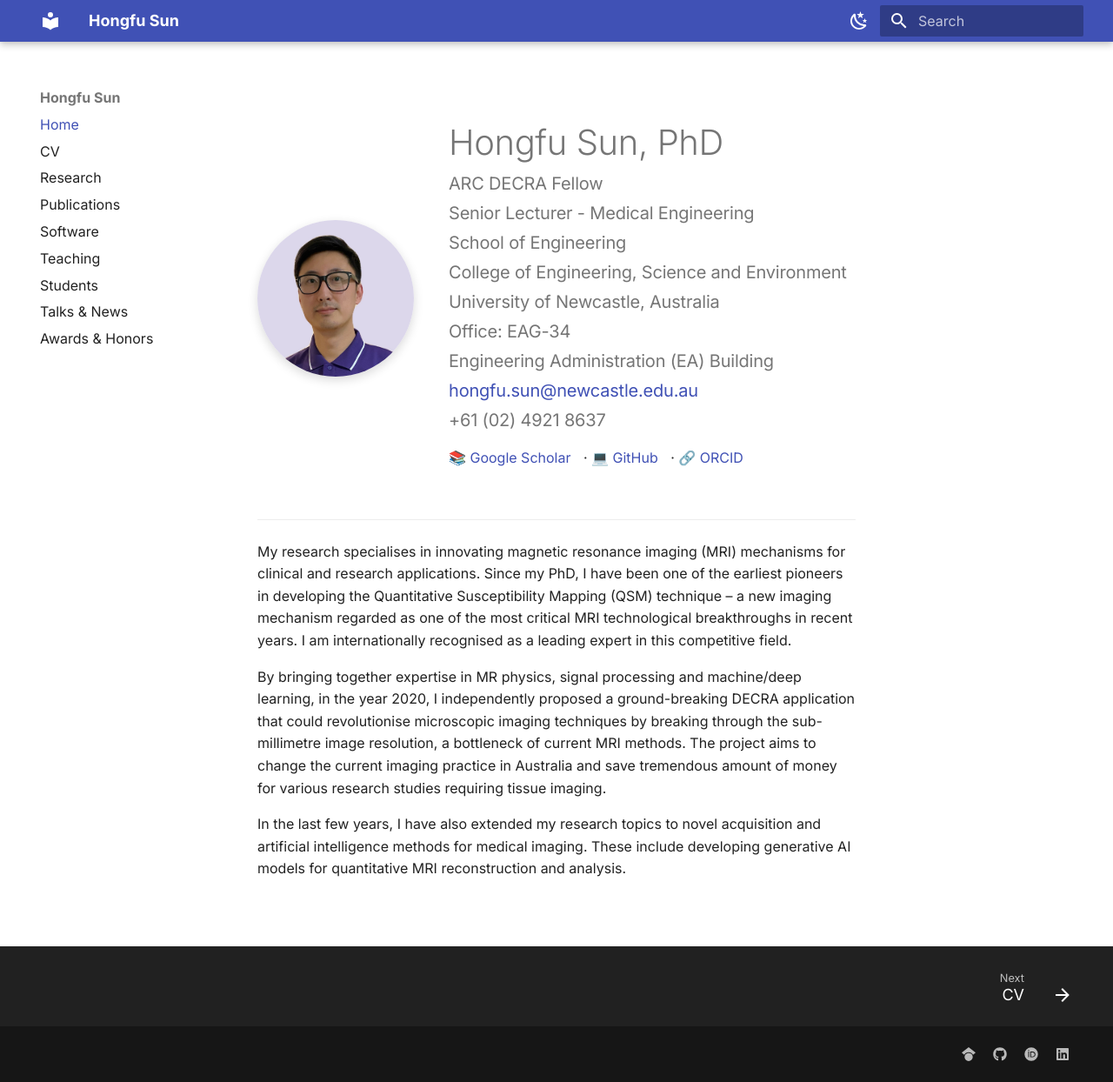
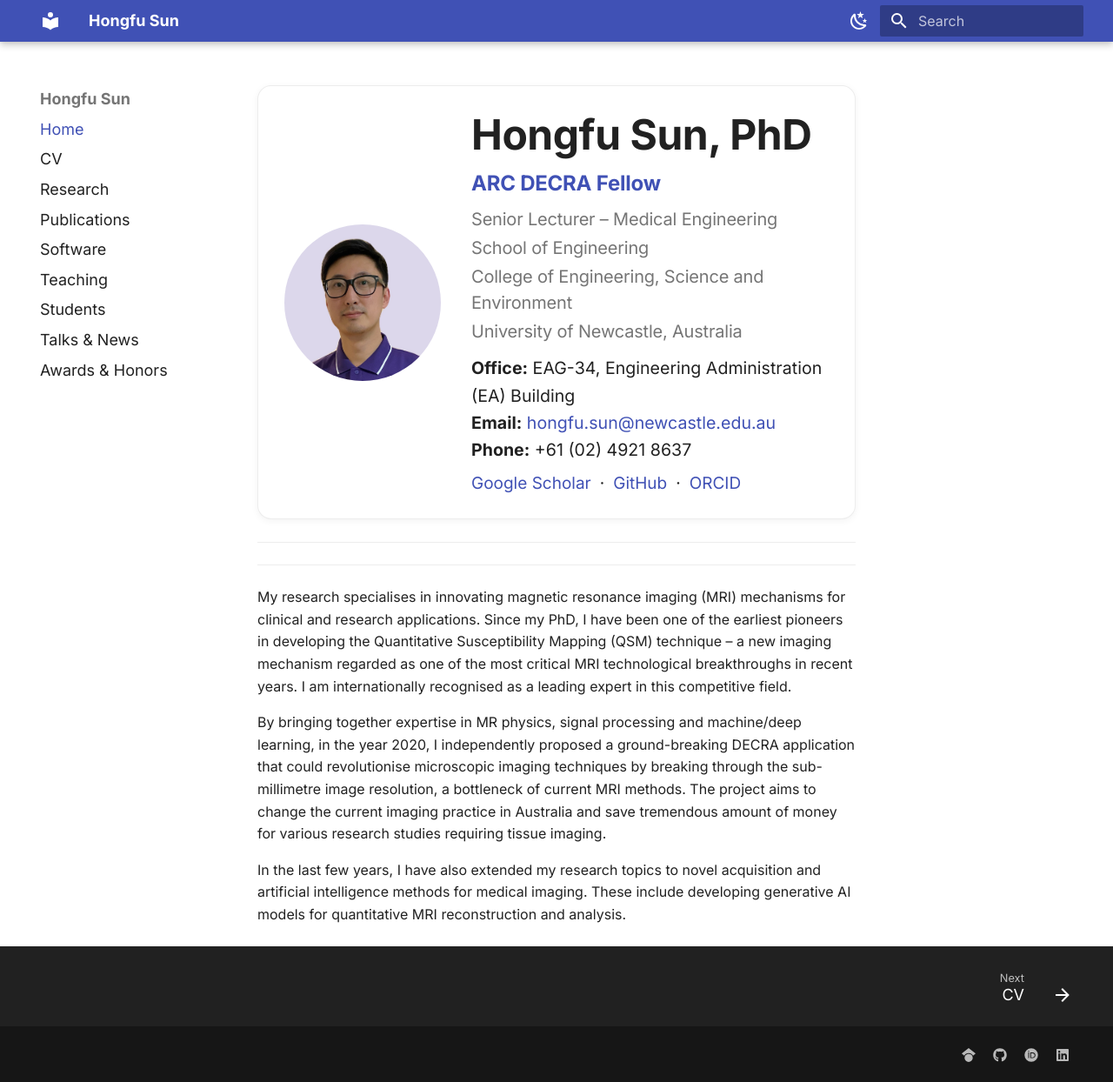
Before and after one commit to sunhongfu/sunhongfu.github.io, an MkDocs documentation site: the page built from docs/index.md, in a window 1280 px wide and 1244 px high. Shown: the whole window at 87% size. Built offline with MkDocs 1.6.1 and Material for MkDocs 9.7.7, drawn with Linux system fonts in a browser that asks for light colours.

Commit message:
update profile

```diff
--- a/docs/assets/extra.css
+++ b/docs/assets/extra.css
@@ -1,12 +1,12 @@
 /* ===== Navigation (left sidebar) ===== */
 .md-nav__title,
 .md-nav__link {
-  font-size: 0.8rem;   /* default ~0.7–0.8rem */
+  font-size: 0.9rem;   /* default ~0.7–0.8rem */
 }
 
 /* ===== Table of contents (right sidebar) ===== */
 .md-sidebar--secondary .md-nav__link {
-  font-size: 0.8rem;  /* slightly larger */
+  font-size: 0.9rem;  /* slightly larger */
 }
 
 /* Optional: Make headings in TOC stand out more */
@@ -14,49 +14,95 @@
   font-weight: 500;
 }
 
-/* ===== Homepage Hero Section ===== */
-.hero {
-  display: flex;
+/* ===== Homepage: two-column hero card ===== */
+.md-typeset .hero-card {
+  display: grid;
+  grid-template-columns: 180px 1fr;
+  gap: 1.25rem 1.75rem;
   align-items: center;
-  gap: 2rem;
-  margin: 2rem 0;
-  flex-wrap: wrap; /* makes it responsive on mobile */
+  padding: 1.25rem 1.5rem;
+  border: 1px solid var(--md-default-fg-color--lightest);
+  border-radius: 16px;
+  background: var(--md-default-bg-color);
+  box-shadow: 0 2px 8px rgba(0,0,0,.05);
+  margin: 0 0 1.25rem 0;
 }
 
-.hero-left {
-  flex: 0 0 auto;
+.md-typeset .hero-photo {
+  width: 180px;
+  height: 180px;
+  object-fit: cover;
+  border-radius: 50%;
+  display: block;
 }
 
-.hero-img {
-  width: 180px;
-  height: 180px;
-  border-radius: 50%;
-  box-shadow: 0 4px 12px rgba(0,0,0,0.15);
+.md-typeset .hero-meta h1 {
+  font-size: 2.4rem;
+  font-weight: 800;
+  margin: 0 0 .35rem 0;
+  color: var(--md-default-fg-color);
 }
 
-.hero-right {
-  flex: 1;
-  min-width: 250px;
-}
-
-.hero-right h1 {
-  margin: 0 0 0.3rem 0;
-  font-size: 2rem;
-}
-
-.hero-right h3 {
-  margin: 0.2rem 0;
-  font-weight: 500;
+.md-typeset .hero-meta h3 {
+  font-size: 1rem;
+  font-weight: 400;
+  margin: .15rem 0;
   color: var(--md-default-fg-color--light);
 }
 
-.hero-right p a {
-  margin-right: 0.5rem;
-  text-decoration: none;
+.md-typeset .hero-meta .hero-title {
+  font-size: 1.2rem;
+  font-weight: 700;
+  color: var(--md-primary-fg-color);
+  margin: .2rem 0 .4rem 0;
 }
 
-.hero-right p a:hover {
-  text-decoration: underline;
+.md-typeset .hero-contact {
+  margin-top: .6rem;
+  font-size: .98rem;
+  color: var(--md-default-fg-color);
+}
+
+.md-typeset .hero-contact a {
+  color: var(--md-typeset-a-color);
+  text-decoration: none;
+  font-weight: 500;
+}
+.md-typeset .hero-contact a:hover { text-decoration: underline; }
+
+.md-typeset .hero-links {
+  margin-top: .35rem;
+  display: flex;
+  gap: .5rem;
+  flex-wrap: wrap;
+  font-size: .95rem;
+}
+
+/* Responsive: stack on narrow screens */
+@media (max-width: 820px) {
+  .md-typeset .hero-card {
+    grid-template-columns: 110px 1fr;
+    gap: 1rem 1.25rem;
+  }
+  .md-typeset .hero-photo {
+    width: 110px;
+    height: 110px;
+  }
+  .md-typeset .hero-meta h1 { font-size: 1.9rem; }
+  .md-typeset .hero-meta .hero-title { font-size: 1.05rem; }
+}
+
+/* Extra small: full width image on top */
+@media (max-width: 520px) {
+  .md-typeset .hero-card {
+    grid-template-columns: 1fr;
+    text-align: left;
+  }
+  .md-typeset .hero-photo {
+    width: 120px;
+    height: 120px;
+    margin: 0 auto .25rem 0;
+  }
 }
 
 /* ===== CV cards (same style as Awards) ===== */
--- a/docs/index.md
+++ b/docs/index.md
@@ -1,26 +1,33 @@
+<div class="hero-card">
+  <img class="hero-photo" src="assets/profile.jpg" alt="Hongfu Sun" />
 
-<div class="hero">
-  <div class="hero-left">
-    <img src="assets/profile.jpg" alt="Profile picture" class="hero-img">
-  </div>
-  <div class="hero-right">
+  <div class="hero-meta">
     <h1>Hongfu Sun, PhD</h1>
-    <h3>ARC DECRA Fellow</h3>
-    <h3>Senior Lecturer - Medical Engineering</h3>
+
+    <h3 class="hero-title">ARC DECRA Fellow</h3>
+    <h3>Senior Lecturer – Medical Engineering</h3>
     <h3>School of Engineering</h3>
     <h3>College of Engineering, Science and Environment</h3>
     <h3>University of Newcastle, Australia</h3>
-    <h3>Office: EAG-34</h3>
-    <h3>Engineering Administration (EA) Building</h3>
-    <h3><a href="mailto:hongfu.sun@newcastle.edu.au">hongfu.sun@newcastle.edu.au</a></h3>
-    <h3>+61 (02) 4921 8637</h3>
-    <p>
-      <a href="https://scholar.google.com/citations?user=aY5eZ54AAAAJ&hl=en" target="_blank">📚 Google Scholar</a> ·
-      <a href="https://github.com/sunhongfu" target="_blank">💻 GitHub</a> ·
-      <a href="https://orcid.org/0000-0003-3436-7831" target="_blank">🔗 ORCID</a>
-    </p>
+
+    <div class="hero-contact">
+      <div><strong>Office:</strong> EAG-34, Engineering Administration (EA) Building</div>
+      <div><strong>Email:</strong> <a href="mailto:hongfu.sun@newcastle.edu.au">hongfu.sun@newcastle.edu.au</a></div>
+      <div><strong>Phone:</strong> +61 (02) 4921 8637</div>
+      <div class="hero-links">
+        <a href="https://scholar.google.com/citations?user=aY5eZ54AAAAJ&hl=en" target="_blank" rel="noopener">Google Scholar</a>
+        <span>·</span>
+        <a href="https://github.com/sunhongfu" target="_blank" rel="noopener">GitHub</a>
+        <span>·</span>
+        <a href="https://orcid.org/0000-0003-3436-7831" target="_blank" rel="noopener">ORCID</a>
+      </div>
+    </div>
   </div>
 </div>
+
+---
+
+<!-- Keep your existing intro text below -->
 
 ---
 
```
